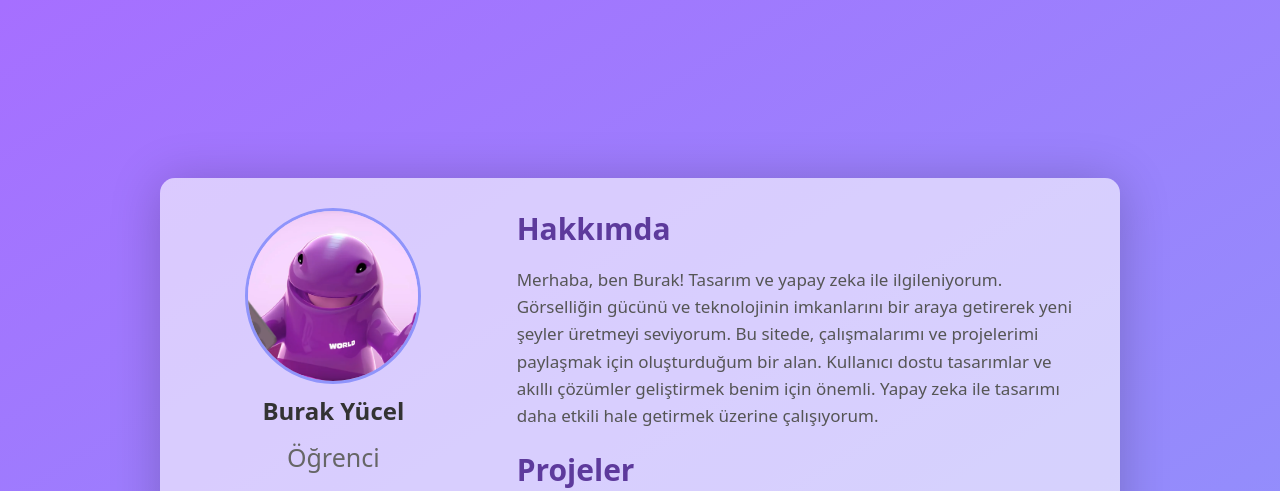
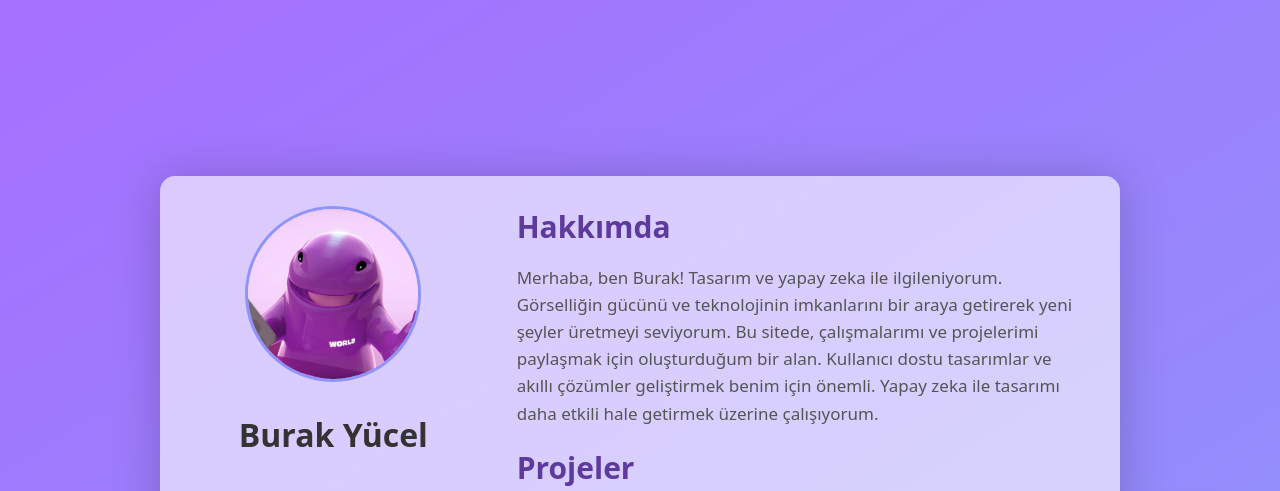
Before and after one commit to KoyluPenguen/portfolio, a plain HTML site: page index.html in a window 1280 px wide. Shown: the top 491 px of the page. Drawn offline with Linux system fonts and the light colour scheme; a web font is replaced by a local one.

Commit message:
Update index.html
1.1

```diff
--- a/index.html
+++ b/index.html
@@ -3,7 +3,8 @@
 <head>
     <meta charset="UTF-8">
     <meta name="viewport" content="width=device-width, initial-scale=1.0">
-    <title>Burak Yücel - Anasayfa</title>
+    <title>Burak Yücel - BURAK.GEN.TR</title>
+    <meta name="description" content="Ben Burak Yücel, UI/UX tasarımcısı ve yapay zeka ile ilgileniyorum. Portfolyomda tasarımlarımı ve projelerimi keşfedin.">
     <link rel="stylesheet" href="style.css">
     <link rel="stylesheet" href="https://cdnjs.cloudflare.com/ajax/libs/font-awesome/6.5.2/css/all.min.css">
     <link rel="preconnect" href="https://fonts.googleapis.com">
@@ -23,7 +24,7 @@
 
             <div class="profile-section">
                 <img src="image/maskot.png" alt="Burak Yücel Profil Resmi" class="profile-img">
-                <h3>Burak Yücel</h3>
+                <h1>Burak Yücel</h1>
                 <p class="title">Öğrenci</p>
                 <div class="social-links">
                     <a href="https://www.linkedin.com/in/burakk/" class="social-icon"><i class="fab fa-linkedin-in"></i></a>
```
